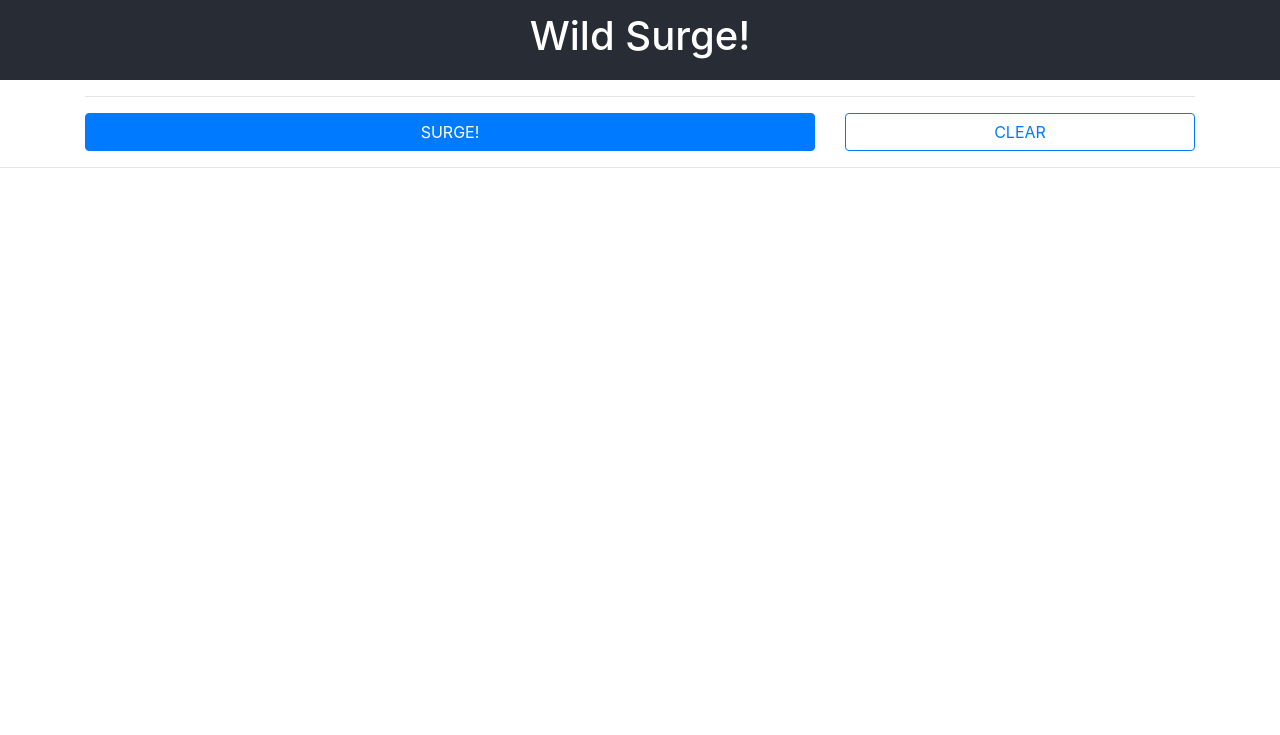
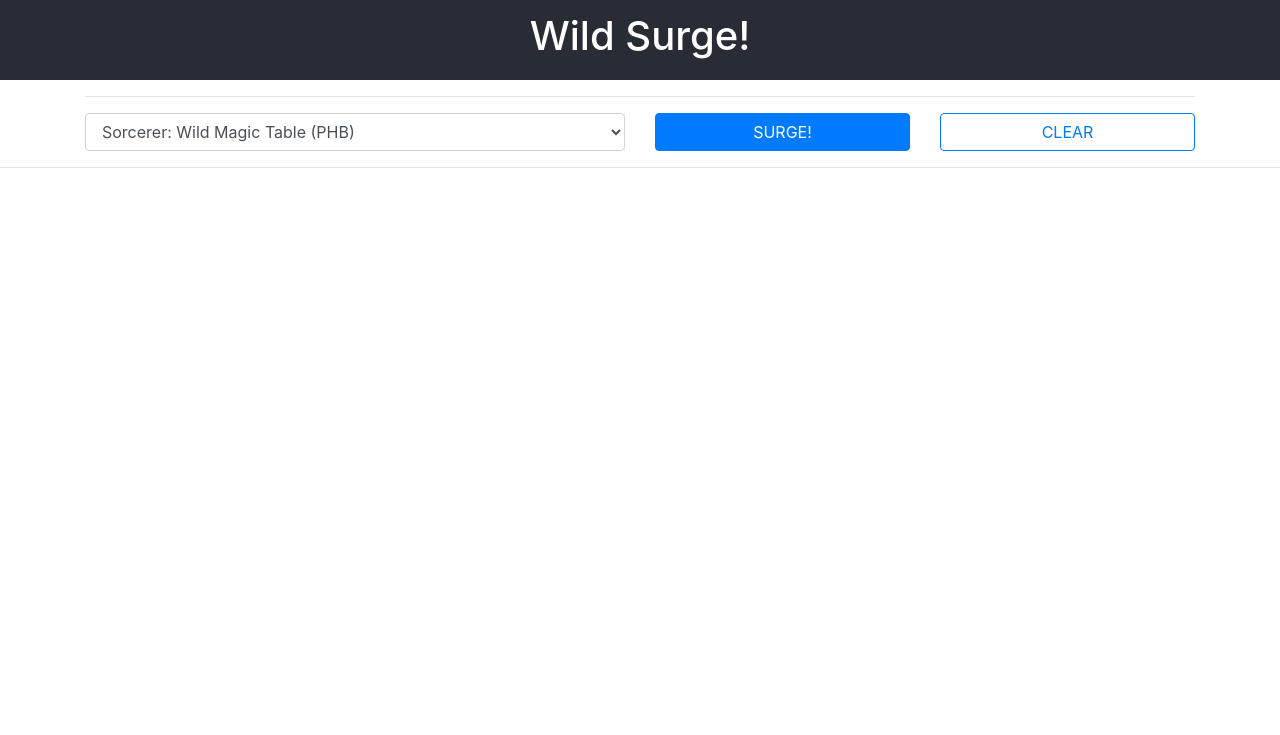
Before and after one commit to LeeMcKusick/wildsurge, a React app: page / in a window 1280 px wide. Shown: the top 735 px of the page. Built offline with nearby package versions, Linux system fonts and the light colour scheme.

Commit message:
Updated Favicon Title Change Early support for mutliple sources.

```diff
--- a/public/index.html
+++ b/public/index.html
@@ -24,7 +24,7 @@
       work correctly both with client-side routing and a non-root public URL.
       Learn how to configure a non-root public URL by running `npm run build`.
     -->
-    <title>React App</title>
+    <title>Wild Surge!</title>
   </head>
   <body>
     <noscript>You need to enable JavaScript to run this app.</noscript>
--- a/src/components/App.js
+++ b/src/components/App.js
@@ -5,10 +5,11 @@
 import Container from 'react-bootstrap/Container';
 import Row from 'react-bootstrap/Row';
 import Col from 'react-bootstrap/Col';
+import Form from 'react-bootstrap/Form';
 import Button from 'react-bootstrap/Button';
 
 import Sorcerer from './Sorcerer';
-
+import sourceOptions from '../data/sourceOptions.json';
 //import logo from '../logo.svg';
 import '../styles/App.css';
 
@@ -19,17 +20,33 @@
   constructor(props) {
     super(props);
     this.state = {
-      surges: []
+      surges: [],
+      source: "phb"
     };
   }
 
   surge = () => {
-    let newSurges = this.state.surges.concat('new value');
+    let newSurges = this.state.surges.concat(this.state.source);
     this.setState({ surges: newSurges });
   }
 
   clearList = () => {
     this.setState({ surges: [] });
+  }
+
+  getSourceOptions = (option) => {
+    return sourceOptions.map((i) =>
+        <option value={i.name} key={i.name}>{i.label}</option>
+    );
+  };
+
+  handleSourceChange = (event) => {
+    //const target = event.currentTarget;
+    //const value = target.value;
+    //const name = target.name;
+    this.setState({
+      source: event.currentTarget.value
+    });
   }
 
   render() {
@@ -42,10 +59,15 @@
         <Container>
           <hr></hr>
           <Row>
-            <Col sm={8}>
+            <Col sm={6}>
+            <Form.Control as="select" name="source" onChange={this.handleSourceChange}>
+              {this.getSourceOptions()}
+            </Form.Control>
+            </Col>
+            <Col sm={3}>
               <Button block onClick={() => this.surge()}>SURGE!</Button>
             </Col>
-            <Col sm={4}>
+            <Col sm={3}>
               <Button variant="outline-primary" block onClick={() => this.clearList()}>CLEAR</Button>
             </Col>
 
--- /dev/null
+++ b/src/data/sourceOptions.json
@@ -0,0 +1,4 @@
+[
+    { "name": "phb", "label": "Sorcerer: Wild Magic Table (PHB)"},
+    { "name": "wildSoul", "label": "(IN PROGRESS) Barbarian: Path of the Wild Soul"}
+]
```
Also changed, not shown: src/data/wildSoulBarb.json (added, +10 -0 lines), public/favicon.ico.
